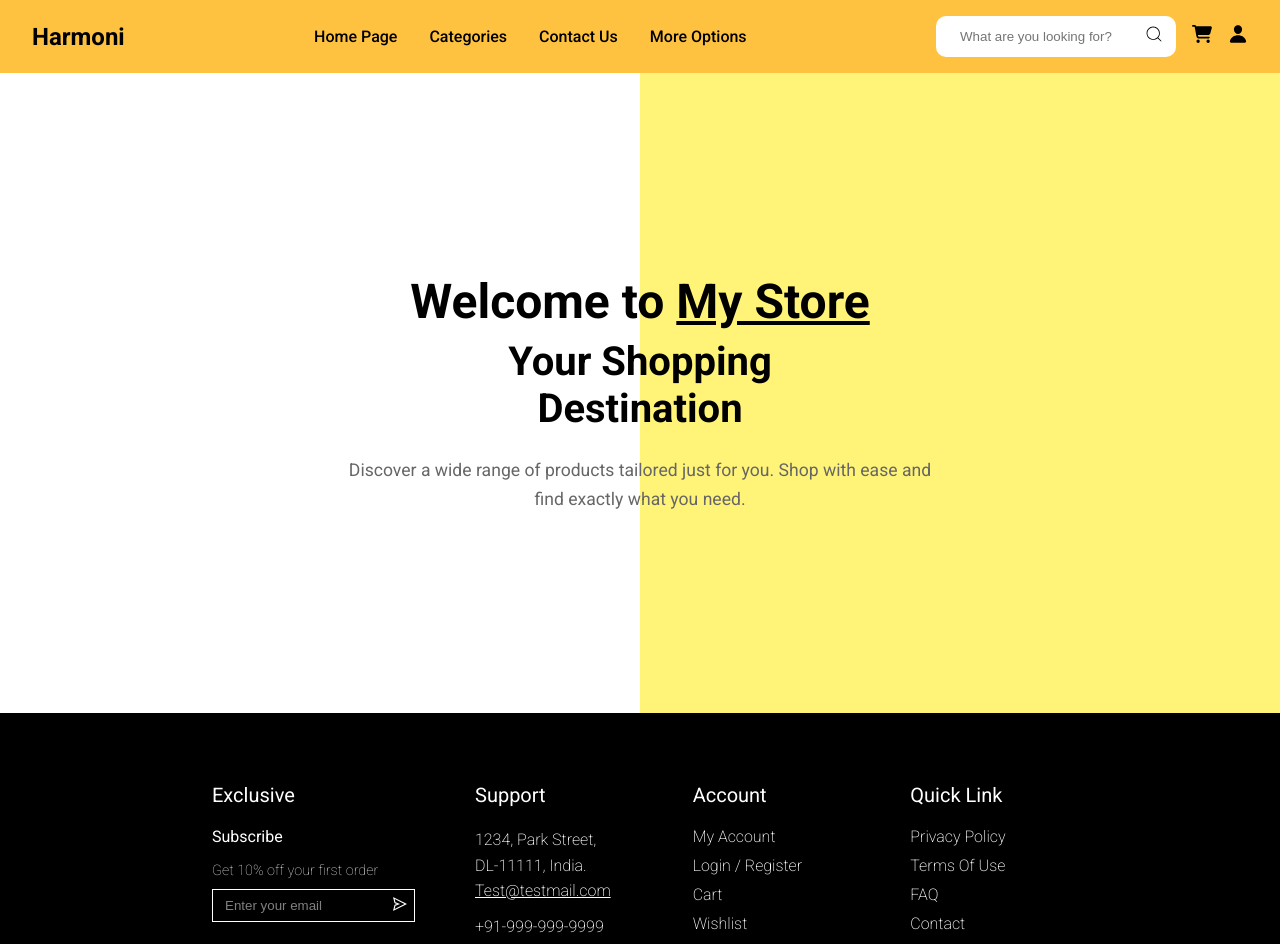
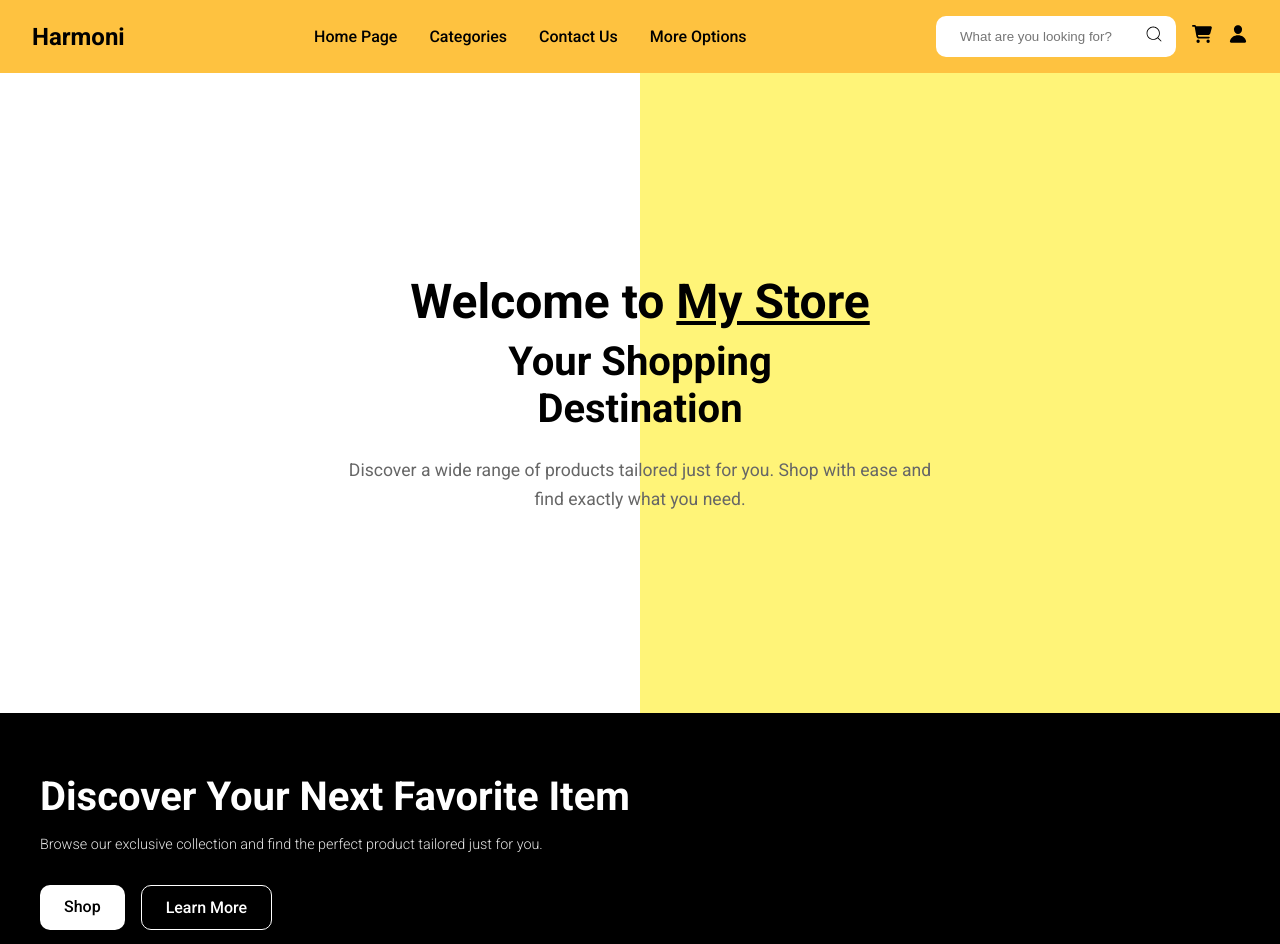
Before and after one commit to nikhilsinha822/harmoni, a React (Vite) app: page / in a window 1280 px wide. Shown: the top 944 px of the page. Built offline with nearby package versions, Linux system fonts and the light colour scheme; the HTML template or start-up script is replaced by a standard one.

Commit message:
added banner section

```diff
--- /dev/null
+++ b/src/pages/Home/components/Banner/Banner.css
@@ -0,0 +1,82 @@
+.banner {
+  background-color: #000;
+  color: #fff;
+  padding: 60px 20px;
+}
+
+.banner-content {
+  max-width: 1200px;
+  margin: 0 auto;
+}
+
+.banner-title {
+  font-size: 2.5rem;
+  font-weight: bold;
+  margin-bottom: 1rem;
+}
+
+.banner-description {
+  font-size: 0.9rem;
+  font-weight: 300;
+  margin-bottom: 2rem;
+  opacity: 0.9;
+  max-width: 600px;
+}
+
+.banner-buttons {
+  display: flex;
+  gap: 1rem;
+}
+
+.button {
+  padding: 12px 24px;
+  border-radius: 10px;
+  text-decoration: none;
+  font-weight: 500;
+  transition: all 0.3s ease;
+}
+
+.button-primary {
+  background-color: #fff;
+  color: #000;
+}
+
+.button-primary:hover {
+  background-color: #f0f0f0;
+}
+
+.button-secondary {
+  background-color: transparent;
+  color: #fff;
+  border: 1px solid #fff;
+}
+
+.button-secondary:hover {
+  background-color: rgba(255, 255, 255, 0.1);
+}
+
+/* Responsive Design */
+@media screen and (max-width: 768px) {
+  .banner-title {
+    font-size: 2rem;
+  }
+
+  .banner-description {
+    font-size: 1rem;
+  }
+}
+
+@media screen and (max-width: 480px) {
+  .banner-title {
+    font-size: 1.75rem;
+  }
+
+  .banner-buttons {
+    flex-direction: column;
+  }
+
+  .button {
+    width: 100%;
+    text-align: center;
+  }
+}
--- /dev/null
+++ b/src/pages/Home/components/Banner/index.tsx
@@ -0,0 +1,20 @@
+import './Banner.css';
+
+const Banner = () => {
+  return (
+    <section className="banner">
+      <div className="banner-content">
+        <h2 className="banner-title">Discover Your Next Favorite Item</h2>
+        <p className="banner-description">
+          Browse our exclusive collection and find the perfect product tailored just for you.
+        </p>
+        <div className="banner-buttons">
+          <a href="/shop" className="button button-primary">Shop</a>
+          <a href="/learn-more" className="button button-secondary">Learn More</a>
+        </div>
+      </div>
+    </section>
+  );
+};
+
+export default Banner;
--- a/src/pages/Home/index.tsx
+++ b/src/pages/Home/index.tsx
@@ -1,10 +1,11 @@
 import Hero from "./components/Hero"
+import Banner from "./components/Banner"
 
 const Home = () => {
     return (
         <div>
             <Hero />
-
+            <Banner />
         </div>
     )
 }
```
